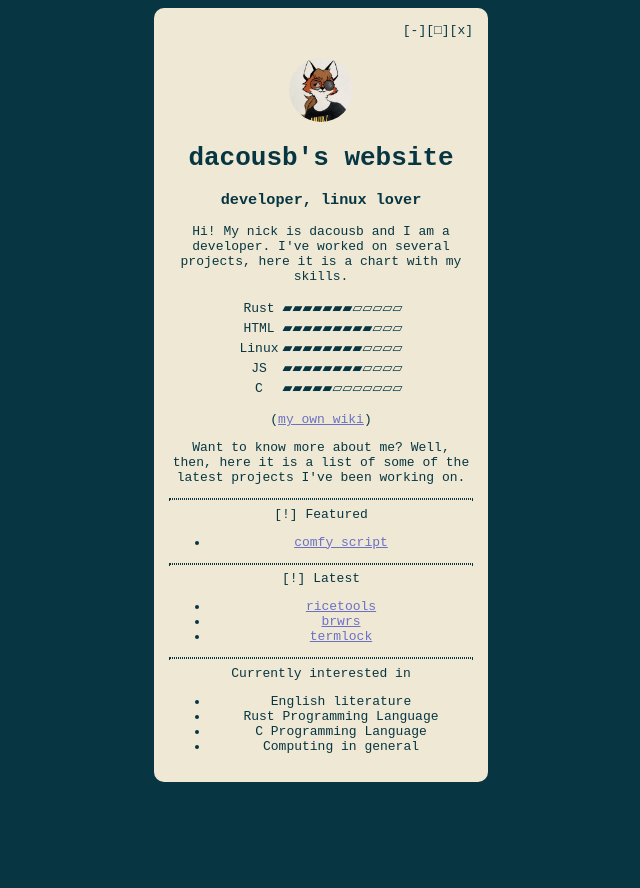
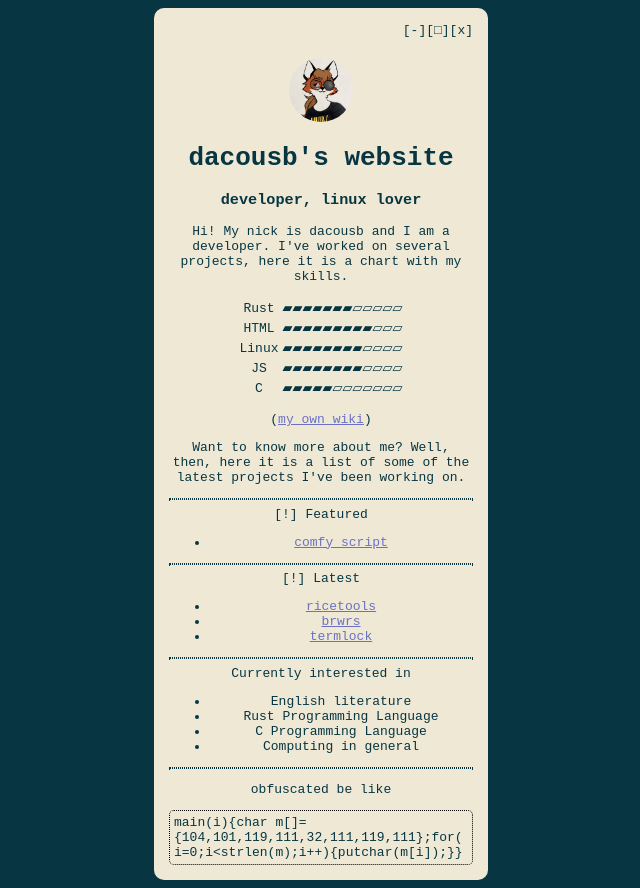
Before and after one commit to dacousb/daCoUSB.github.io, a plain HTML site: page index.html in a window 1280 px wide. Shown: the whole page, without its empty margins (319-959 px from the left). Before the commit the page ends 800 px from the top, so only its background shows below. Drawn offline with Linux system fonts and the light colour scheme.

Commit message:
Obfuscated decoration

```diff
--- a/index.html
+++ b/index.html
@@ -89,6 +89,11 @@
             <li>C Programming Language</li>
             <li>Computing in general</li>
         </ul>
+        <hr>
+        <p>obfuscated be like</p>
+        <div class="code">
+            main(i){char m[]={104,101,119,111,32,111,119,111};for(i=0;i&lt;strlen(m);i++){putchar(m[i]);}}
+        </div>
     </div>
 </body>
 
--- a/styles.css
+++ b/styles.css
@@ -50,3 +50,11 @@ hr {
 .info-table {
     margin: 0 auto;
 }
+
+.code {
+    border: 1px dotted black;
+    border-radius: 5px;
+    padding: 4px;
+    text-align: left;
+    word-wrap: break-word;
+}
```
